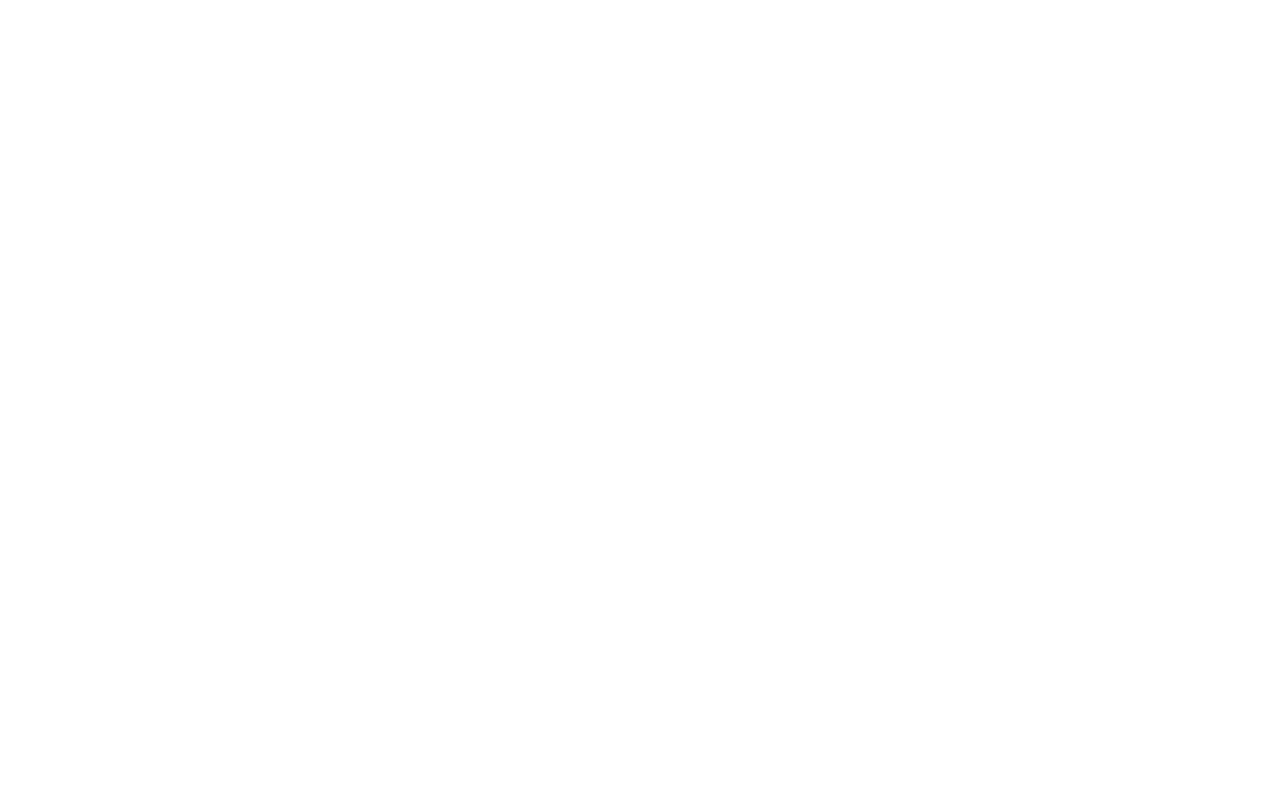
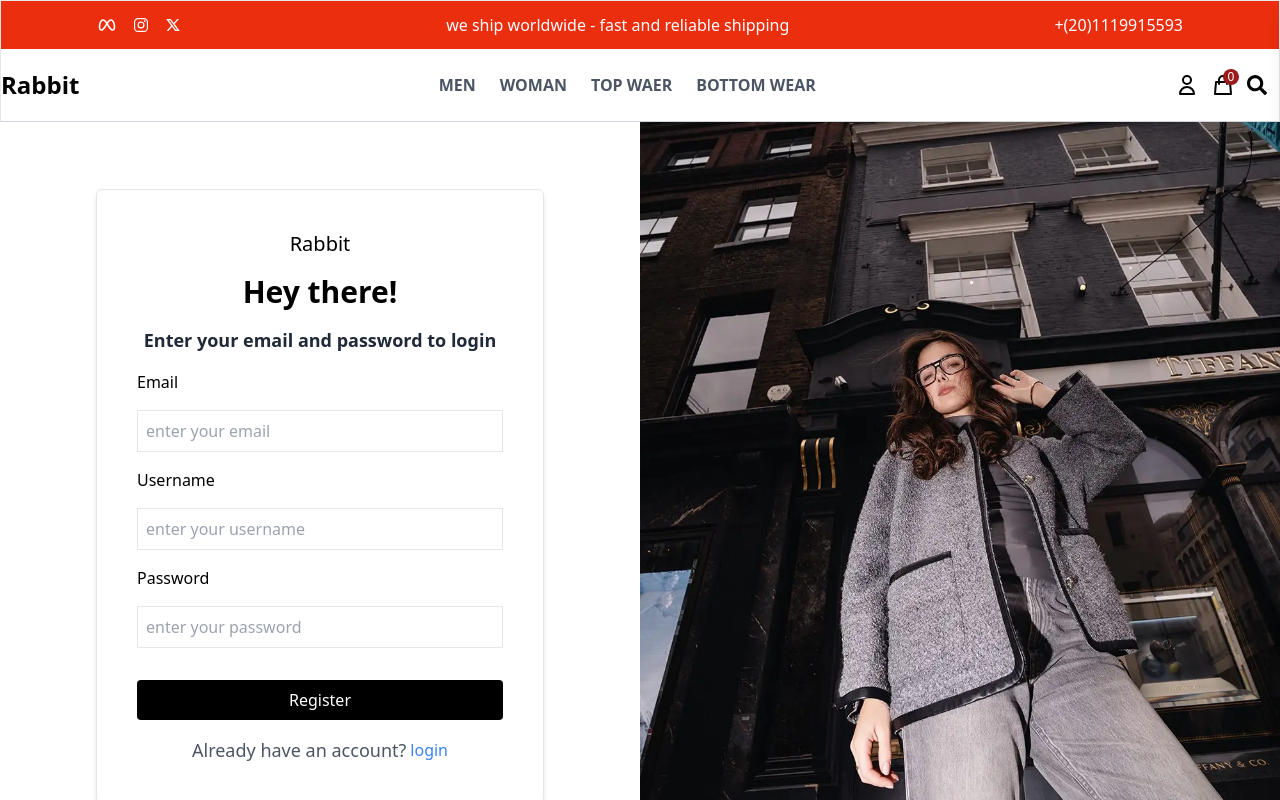
Before and after one commit to UserAdel/E-commerce, a React (Vite) app in the folder client/: page /register in a window 1280 px wide. Before the commit this address had no page. Shown: the top 800 px of the page. Built offline with nearby package versions, Linux system fonts and the light colour scheme.

Commit message:
Login and Register

```diff
--- a/client/src/App.jsx
+++ b/client/src/App.jsx
@@ -2,6 +2,7 @@
 import Userlayout from "./components/Layout/Userlayout";
 import Home from "../src/components/Pages/Home";
 import Login from "./components/Pages/Login";
+import Register from "./components/Pages/Register";
 import { Toaster } from 'sonner';
 
 
@@ -13,6 +14,7 @@
       <Route path="/" element={<Userlayout />}>
         <Route index element={<Home />} />
         <Route path="login" element={<Login />} />
+        <Route path="register" element={<Register />} />
 
       </Route>
     </Routes>
--- a/client/src/components/Pages/Login.jsx
+++ b/client/src/components/Pages/Login.jsx
@@ -1,11 +1,52 @@
-import React from 'react'
+import React from "react";
+import login from "../../assets/login.webp";
+import { useState } from "react";
+import { Link } from "react-router-dom";
 
 const Login = () => {
+
+  const [email, setEmail] = useState("");
+  const [password, setPassword] = useState("");
+
+  const submitHanler = (e) => {
+    e.preventDefault();
+    console.log("submitted");
+    console.log(email, password)
+  };
   return (
-    <div>
-      LoginPage
+    <div className="flex">
+      <div className="md:w-1/2 w-full flex justify-center items-center ">
+        <form
+          onSubmit={submitHanler}
+          className="flex flex-col border  shadow-md p-10 w-full max-w-md rounded-md"
+        >
+          <h2 className="text-xl text-center mb-4">Rabbit</h2>
+          <h1 className="text-3xl font-bold mb-4 text-center"> Hey there! </h1>
+          <h1 className="text-lg text-gray-800 mb-4 font-semibold text-center">Enter your email and password to login</h1>
+          <label htmlFor="email" className="mb-4"> Email</label>
+          <input type="email" placeholder="enter your email"
+          className="border p-2 mb-4"
+          onChange={(e) => setEmail(e.target.value)}
+          />
+          <label htmlFor="password" className="mb-4"> Password</label>
+          <input type="password" placeholder="enter your password " onChange={(e)=>setPassword(e.target.value)}  className="border p-2 mb-4" />
+          <button type="submit" className="bg-black mt-4 text-white p-2 rounded">
+            Login
+          </button>
+
+          <div className="flex justify-center items-center  mt-4">
+            <h1 className=" text-gray-600 text-center text-lg"> don't have an account? </h1>
+            <Link to="/register" className="text-blue-500 hover:underline ml-1" > Register</Link>
+          </div>
+        </form>
+      </div>
+
+      {/* image section */}
+      <div className="w-1/2 hidden md:flex">
+        <img src={login} alt="" className="h-[750px] w-full object-cover" />
+      </div>
     </div>
-  )
-}
+  );
+};
 
-export default Login
+export default Login;
--- /dev/null
+++ b/client/src/components/Pages/Register.jsx
@@ -0,0 +1,87 @@
+import React from "react";
+import login from "../../assets/login.webp";
+import { useState } from "react";
+import { Link } from "react-router-dom";
+
+const Register = () => {
+  const [email, setEmail] = useState("");
+  const [password, setPassword] = useState("");
+  const [username, setUsername] = useState("");
+
+  const submitHanler = (e) => {
+    e.preventDefault();
+    console.log("submitted");
+    console.log(email, password, username);
+  };
+  return (
+    <div className="flex">
+      <div className="md:w-1/2 w-full flex justify-center items-center ">
+        <form
+          onSubmit={submitHanler}
+          className="flex flex-col border  shadow-md p-10 w-full max-w-md rounded-md"
+        >
+          <h2 className="text-xl text-center mb-4">Rabbit</h2>
+          <h1 className="text-3xl font-bold mb-4 text-center"> Hey there! </h1>
+          <h1 className="text-lg text-gray-800 mb-4 font-semibold text-center">
+            Enter your email and password to login
+          </h1>
+          <label htmlFor="email" className="mb-4">
+
+            Email
+          </label>
+          <input
+            type="email"
+            placeholder="enter your email"
+            className="border p-2 mb-4"
+            onChange={(e) => setEmail(e.target.value)}
+          />
+          <label htmlFor="text" className="mb-4">
+
+            Username
+          </label>
+          <input
+            type="text"
+            placeholder="enter your username"
+            className="border p-2 mb-4"
+            onChange={(e) => setUsername(e.target.value)}
+          />
+
+          <label htmlFor="password" className="mb-4">
+            {" "}
+            Password
+          </label>
+          <input
+            type="password"
+            placeholder="enter your password "
+            onChange={(e) => setPassword(e.target.value)}
+            className="border p-2 mb-4"
+          />
+          <button
+            type="submit"
+            className="bg-black mt-4 text-white p-2 rounded"
+          >
+            Register
+          </button>
+
+          <div className="flex justify-center items-center  mt-4">
+            <h1 className=" text-gray-600 text-center text-lg">
+              {" "}
+              Already have an account?{" "}
+            </h1>
+            <Link to="/Login" className="text-blue-500 hover:underline ml-1">
+              {" "}
+              login
+            </Link>
+          </div>
+        </form>
+      </div>
+
+      {/* image section */}
+      <div className="w-1/2 hidden md:flex">
+        <img src={login} alt="" className="h-[750px] w-full object-cover" />
+      </div>
+    </div>
+  );
+};
+
+export default Register;
```
